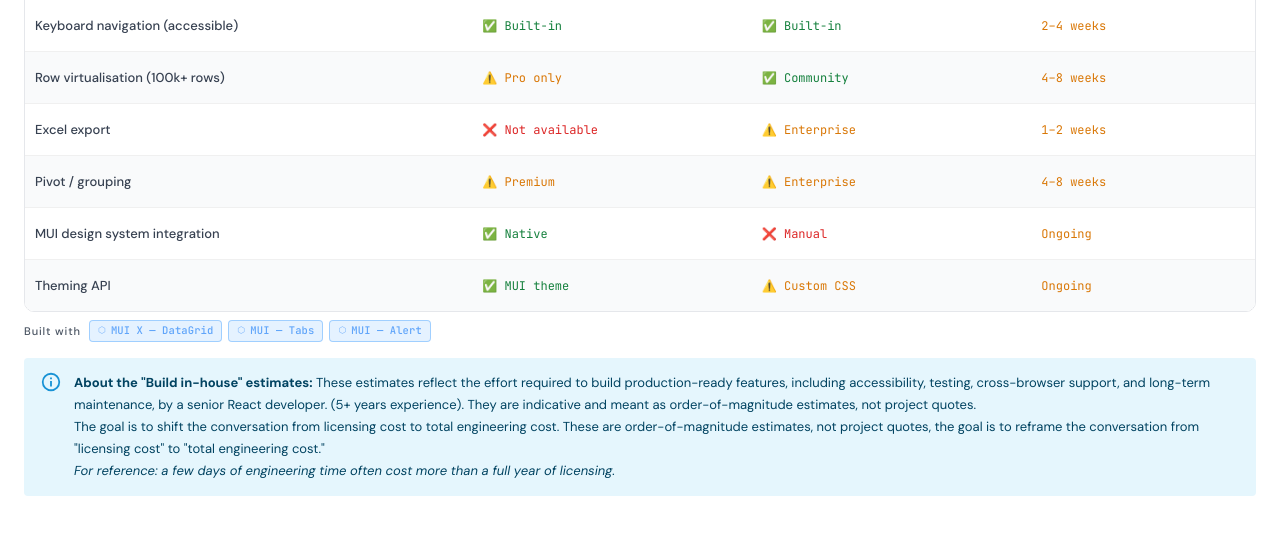
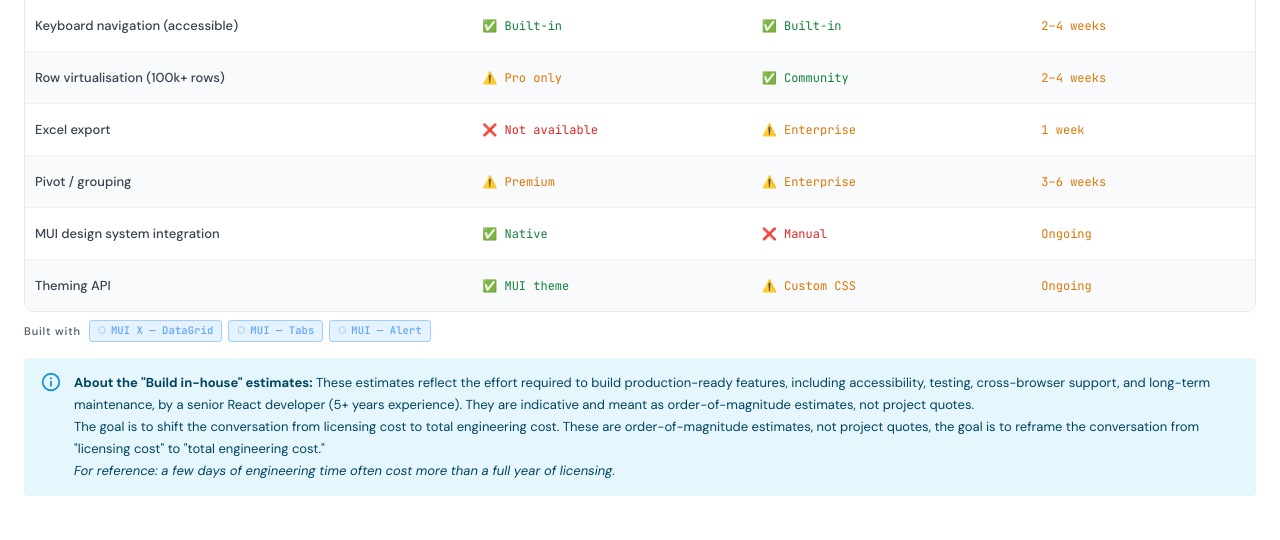
Before and after one commit to LaureBrosseau/react-ui-components-comparison, a React (Vite) app: page /react-ui-components-comparison/demo in a window 1280 px wide. Shown: the part 1936-2476 px from the top of the page. Built offline with nearby package versions, Linux system fonts and the light colour scheme; what ag-grid-community would draw is missing.

Commit message:
Replace comparison table with MUI DataGrid, style AI nav button, fix TechLabels, update effort estimates

```diff
--- a/src/pages/MUIXDemo.jsx
+++ b/src/pages/MUIXDemo.jsx
@@ -357,9 +357,9 @@
   { id: 5,  feature: 'CSV export',                        mui: '✅ Built-in',        ag: '✅ Built-in',        effort: '2–3 days' },
   { id: 6,  feature: 'Checkbox selection',                mui: '✅ Built-in',        ag: '✅ Built-in',        effort: '2–3 days' },
   { id: 7,  feature: 'Keyboard navigation (accessible)',  mui: '✅ Built-in',        ag: '✅ Built-in',        effort: '2–4 weeks' },
-  { id: 8,  feature: 'Row virtualisation (100k+ rows)',   mui: '⚠️ Pro only',        ag: '✅ Community',       effort: '4–8 weeks' },
-  { id: 9,  feature: 'Excel export',                      mui: '❌ Not available',   ag: '⚠️ Enterprise',     effort: '1–2 weeks' },
-  { id: 10, feature: 'Pivot / grouping',                  mui: '⚠️ Premium',         ag: '⚠️ Enterprise',     effort: '4–8 weeks' },
+  { id: 8,  feature: 'Row virtualisation (100k+ rows)',   mui: '⚠️ Pro only',        ag: '✅ Community',       effort: '2–4 weeks' },
+  { id: 9,  feature: 'Excel export',                      mui: '❌ Not available',   ag: '⚠️ Enterprise',     effort: '1 week' },
+  { id: 10, feature: 'Pivot / grouping',                  mui: '⚠️ Premium',         ag: '⚠️ Enterprise',     effort: '3–6 weeks' },
   { id: 11, feature: 'MUI design system integration',     mui: '✅ Native',          ag: '❌ Manual',          effort: 'Ongoing' },
   { id: 12, feature: 'Theming API',                       mui: '✅ MUI theme',       ag: '⚠️ Custom CSS',     effort: 'Ongoing' },
 ]
@@ -410,13 +410,13 @@
 ]
 
 const paidRows = [
-  { id: 1,  feature: 'Row grouping / aggregation',       mui: '⚠️ Premium only',              ag: '✅ Enterprise',                       bryntum: '⚠️ Partial',                    effort: '4–8 weeks' },
-  { id: 2,  feature: 'Pivoting',                         mui: '⚠️ Premium only',              ag: '✅ Enterprise',                       bryntum: '❌ Not supported',               effort: '4–8 weeks' },
-  { id: 3,  feature: 'Excel export',                     mui: '⚠️ Pro/Premium',               ag: '✅ Enterprise',                       bryntum: '⚠️ Limited',                    effort: '1–2 weeks' },
+  { id: 1,  feature: 'Row grouping / aggregation',       mui: '⚠️ Premium only',              ag: '✅ Enterprise',                       bryntum: '⚠️ Partial',                    effort: '3–6 weeks' },
+  { id: 2,  feature: 'Pivoting',                         mui: '⚠️ Premium only',              ag: '✅ Enterprise',                       bryntum: '❌ Not supported',               effort: '3–6 weeks' },
+  { id: 3,  feature: 'Excel export',                     mui: '⚠️ Pro/Premium',               ag: '✅ Enterprise',                       bryntum: '⚠️ Limited',                    effort: '1 week' },
   { id: 4,  feature: 'Advanced filtering',               mui: '⚠️ Pro/Premium',               ag: '✅ Enterprise',                       bryntum: '⚠️ Partial',                    effort: '2–4 weeks' },
-  { id: 5,  feature: 'Large dataset perf. (100k+ rows)', mui: '⚠️ Premium (gated)',           ag: '✅ Strong — all tiers',               bryntum: '✅ Strong',                      effort: '4–8 weeks' },
-  { id: 6,  feature: 'Tree / hierarchical data',         mui: '✅ Pro+',                       ag: '✅ Enterprise',                       bryntum: '✅ Native (Tree Grid)',           effort: '3–6 weeks' },
-  { id: 7,  feature: 'Inline cell editing',              mui: '✅ Community+',                 ag: '✅ Community+',                       bryntum: '✅ Native',                      effort: '2–4 weeks' },
+  { id: 5,  feature: 'Large dataset perf. (100k+ rows)', mui: '⚠️ Premium (gated)',           ag: '✅ Strong — all tiers',               bryntum: '✅ Strong',                      effort: '2–4 weeks' },
+  { id: 6,  feature: 'Tree / hierarchical data',         mui: '✅ Pro+',                       ag: '✅ Enterprise',                       bryntum: '✅ Native (Tree Grid)',           effort: '2–4 weeks' },
+  { id: 7,  feature: 'Inline cell editing',              mui: '✅ Community+',                 ag: '✅ Community+',                       bryntum: '✅ Native',                      effort: '1–2 weeks' },
   { id: 8,  feature: 'Clipboard / copy-paste',           mui: '⚠️ Limited',                   ag: '✅ Enterprise',                       bryntum: '✅ Native (CellCopyPaste)',       effort: '1–2 weeks' },
   { id: 9,  feature: 'Charts integration',               mui: '✅ Native (same license)',      ag: '⚠️ Separate AG Charts license',      bryntum: '❌ No charts component',         effort: '2–4 weeks' },
   { id: 10, feature: 'Design system / theming',          mui: '✅ Native — MUI theme',         ag: '❌ Manual',                          bryntum: '❌ Standalone only',             effort: 'Ongoing' },
@@ -787,7 +787,7 @@
               <TechLabel tags={['MUI X — DataGrid', 'MUI — Tabs', 'MUI — Alert']} />
               <Alert severity="info" sx={{ mt: 2, '& .MuiAlert-message': { fontSize: '13px', lineHeight: '1.7' } }}>
                 <strong>About the "Build in-house" estimates:</strong>{' '}
-                These estimates reflect the effort required to build production-ready features, including accessibility, testing, cross-browser support, and long-term maintenance, by a senior React developer. (5+ years experience).{' '}
+                These estimates reflect the effort required to build production-ready features, including accessibility, testing, cross-browser support, and long-term maintenance, by a senior React developer (5+ years experience).{' '}
                 They are indicative and meant as order-of-magnitude estimates, not project quotes.{' '}<br/>
                 The goal is to shift the conversation from licensing cost to total engineering cost.{' '}
                 These are order-of-magnitude estimates, not project quotes, the goal is to reframe the conversation from "licensing cost" to "total engineering cost."{' '}<br/>
@@ -814,7 +814,7 @@
               <TechLabel tags={['MUI X — DataGrid', 'MUI — Tabs', 'MUI — Alert']} />
               <Alert severity="info" sx={{ mt: 2, '& .MuiAlert-message': { fontSize: '13px', lineHeight: '1.7' } }}>
                 <strong>About the "Build in-house" estimates:</strong>{' '}
-                These estimates reflect the effort required to build production-ready features, including accessibility, testing, cross-browser support, and long-term maintenance, by a senior React developer. (5+ years experience).{' '}
+                These estimates reflect the effort required to build production-ready features, including accessibility, testing, cross-browser support, and long-term maintenance, by a senior React developer (5+ years experience).{' '}
                 They are indicative and meant as order-of-magnitude estimates, not project quotes.{' '}<br/>
                 The goal is to shift the conversation from licensing cost to total engineering cost.{' '}
                 These are order-of-magnitude estimates, not project quotes, the goal is to reframe the conversation from "licensing cost" to "total engineering cost."{' '}<br/>
```
